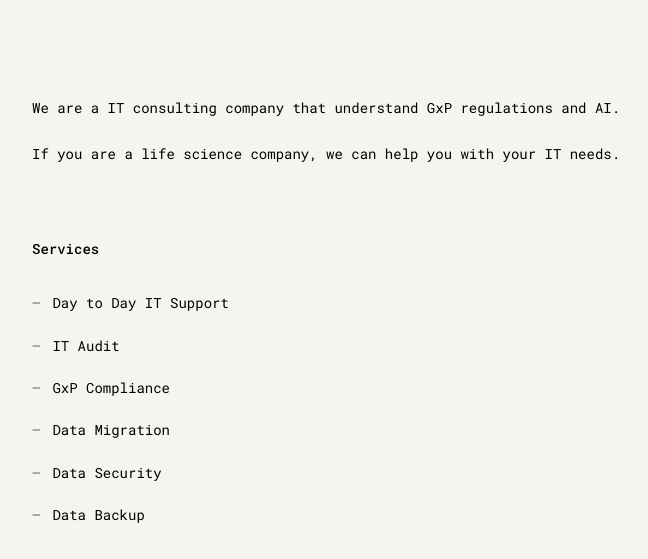
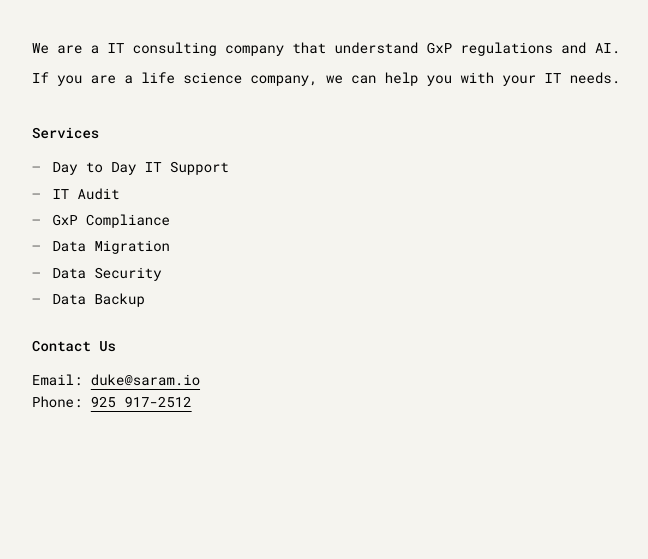
Before and after one commit to duksaramio/2026site, a plain HTML site: page index.html in a window 1280 px wide. Shown: the part 111-670 px from the top of the page, without its empty margins (158-806 px from the left). Drawn offline with nearby package versions, Linux system fonts and the light colour scheme; a web font is replaced by a local one.

Commit message:
feat: add contact information and refine page spacing

```diff
--- a/index.html
+++ b/index.html
@@ -42,7 +42,7 @@
             display: flex;
             justify-content: space-between;
             align-items: baseline;
-            margin-bottom: 100px;
+            margin-bottom: 40px;
         }
 
         .logo {
@@ -80,7 +80,7 @@
         main {
             display: flex;
             flex-direction: column;
-            gap: 48px;
+            gap: 24px;
         }
 
         .hero-text {
@@ -88,11 +88,11 @@
         }
 
         .hero-text p {
-            margin-bottom: 24px;
+            margin-bottom: 8px;
         }
 
         .section-title {
-            margin-bottom: 32px;
+            margin-bottom: 12px;
             font-weight: 500;
         }
 
@@ -100,7 +100,7 @@
             list-style: none;
             display: flex;
             flex-direction: column;
-            gap: 20px;
+            gap: 4px;
         }
 
         .service-item {
@@ -174,6 +174,12 @@
                     <li class="service-item">Data Backup</li>
                 </ul>
             </div>
+
+            <div class="contact-us">
+                <p class="section-title">Contact Us</p>
+                <p>Email: <a href="mailto:duke@saram.io" class="service-link" style="text-decoration: underline;">duke@saram.io</a></p>
+                <p>Phone: <a href="tel:+19259172512" class="service-link" style="text-decoration: underline;">925 917-2512</a></p>
+            </div>
         </main>
     </div>
 </body>
```
